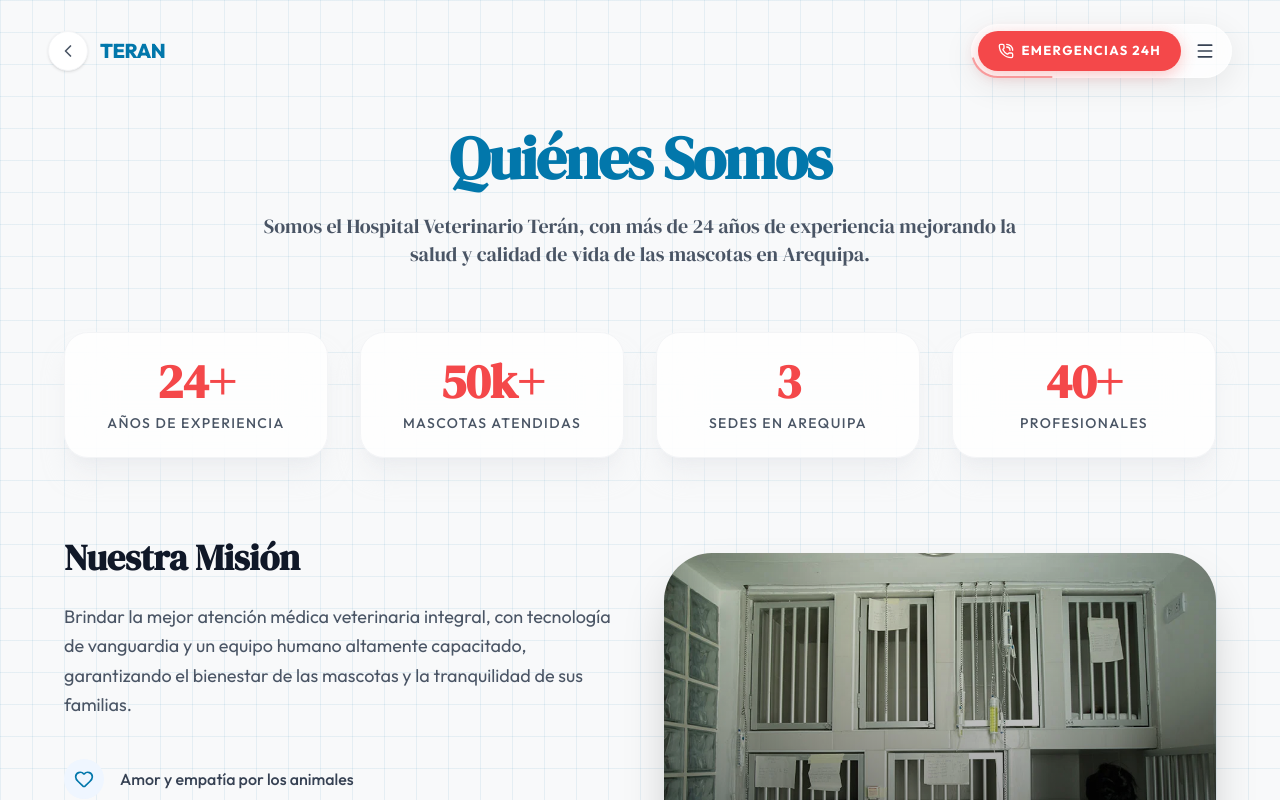
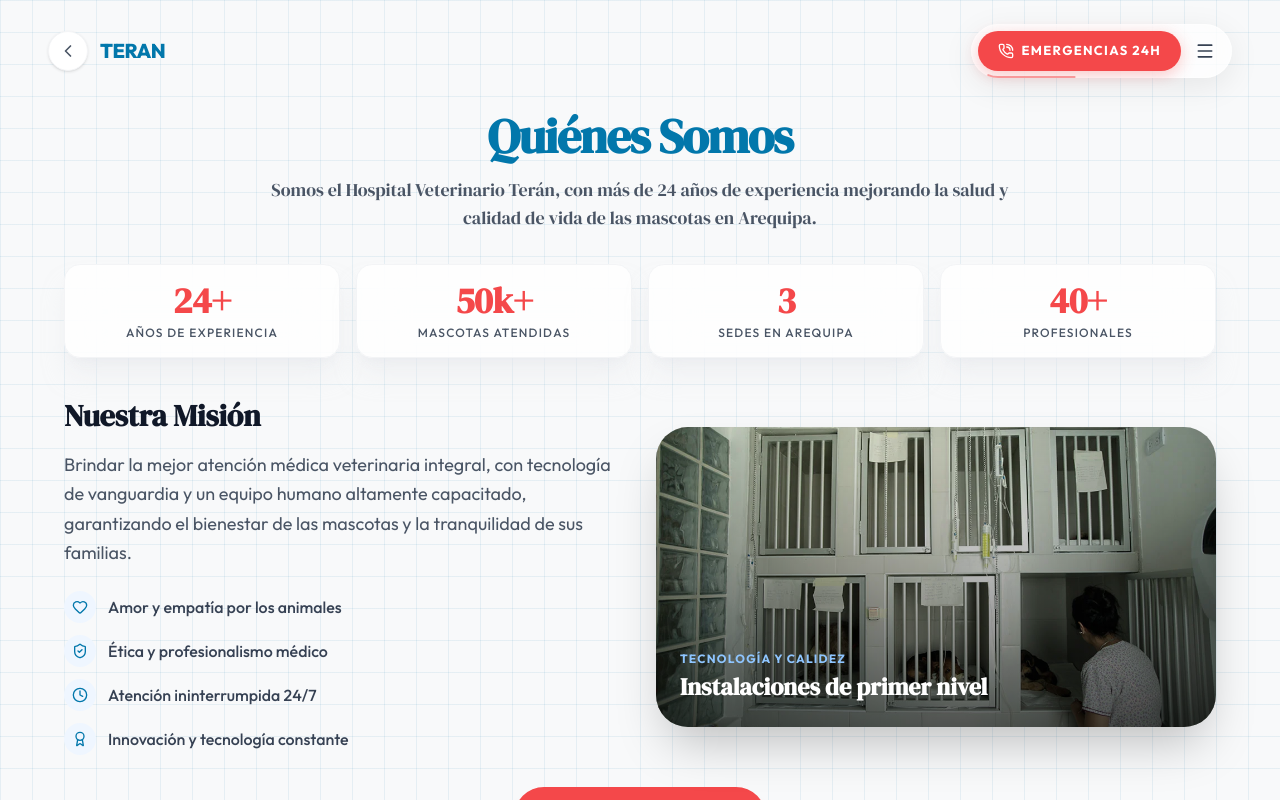
Before and after one commit to pwn27sbx/Teran, a React (Vite) app: page /nosotros in a window 1280 px wide. Shown: the top 800 px of the page. Built offline with nearby package versions, Linux system fonts and the light colour scheme.

Commit message:
style: reduce vertical space in Nosotros page to prevent scrolling

```diff
--- a/src/pages/Nosotros.tsx
+++ b/src/pages/Nosotros.tsx
@@ -26,19 +26,19 @@ export default function Nosotros() {
 
       <Header variant="back" />
 
-      <main className="flex-1 flex flex-col relative z-10 pt-32 pb-20 px-6">
+      <main className="flex-1 flex flex-col relative z-10 pt-28 pb-8 px-6 justify-center">
         <div className="max-w-6xl mx-auto w-full">
 
           <motion.div
             initial={{ opacity: 0, y: 20 }}
             animate={{ opacity: 1, y: 0 }}
             transition={{ duration: 0.6 }}
-            className="text-center mb-16"
+            className="text-center mb-8"
           >
-            <h1 className="text-5xl md:text-6xl font-black text-[#0277ab] mb-6 tracking-tight">
+            <h1 className="text-4xl md:text-5xl font-black text-[#0277ab] mb-4 tracking-tight">
               Quiénes Somos
             </h1>
-            <p className="text-gray-600 dark:text-gray-400 text-lg md:text-xl max-w-3xl mx-auto font-serif">
+            <p className="text-gray-600 dark:text-gray-400 text-base md:text-lg max-w-3xl mx-auto font-serif">
               Somos el Hospital Veterinario Terán, con más de 24 años de experiencia mejorando la salud y calidad de vida de las mascotas en Arequipa.
             </p>
           </motion.div>
@@ -48,38 +48,38 @@ export default function Nosotros() {
             initial={{ opacity: 0, y: 20 }}
             animate={{ opacity: 1, y: 0 }}
             transition={{ duration: 0.6, delay: 0.2 }}
-            className="grid grid-cols-2 md:grid-cols-4 gap-4 md:gap-8 mb-20"
+            className="grid grid-cols-2 md:grid-cols-4 gap-4 mb-10"
           >
             {stats.map((stat, i) => (
-              <div key={i} className="bg-white/80 dark:bg-white/5 backdrop-blur-xl border border-gray-100 dark:border-white/10 rounded-3xl p-6 text-center hover:scale-105 transition-transform duration-300 shadow-xl shadow-gray-200/50 dark:shadow-none">
-                <h3 className="text-4xl md:text-5xl font-black text-[#f4484a] mb-2">{stat.value}</h3>
-                <p className="text-gray-600 dark:text-gray-400 font-medium text-sm uppercase tracking-widest">{stat.label}</p>
+              <div key={i} className="bg-white/80 dark:bg-white/5 backdrop-blur-xl border border-gray-100 dark:border-white/10 rounded-2xl p-4 text-center hover:scale-105 transition-transform duration-300 shadow-xl shadow-gray-200/50 dark:shadow-none">
+                <h3 className="text-3xl md:text-4xl font-black text-[#f4484a] mb-1">{stat.value}</h3>
+                <p className="text-gray-600 dark:text-gray-400 font-medium text-[10px] md:text-xs uppercase tracking-widest">{stat.label}</p>
               </div>
             ))}
           </motion.div>
 
-          <div className="grid md:grid-cols-2 gap-12 items-center mb-20">
+          <div className="grid md:grid-cols-2 gap-8 items-center mb-8">
             <motion.div
               initial={{ opacity: 0, x: -30 }}
               whileInView={{ opacity: 1, x: 0 }}
               viewport={{ once: true }}
               transition={{ duration: 0.6 }}
-              className="space-y-6"
+              className="space-y-4"
             >
-              <h2 className="text-3xl md:text-4xl font-bold text-gray-900 dark:text-white">Nuestra Misión</h2>
-              <p className="text-gray-600 dark:text-gray-400 text-lg leading-relaxed">
+              <h2 className="text-2xl md:text-3xl font-bold text-gray-900 dark:text-white">Nuestra Misión</h2>
+              <p className="text-gray-600 dark:text-gray-400 text-base md:text-lg leading-relaxed">
                 Brindar la mejor atención médica veterinaria integral, con tecnología de vanguardia y un equipo humano altamente capacitado, garantizando el bienestar de las mascotas y la tranquilidad de sus familias.
               </p>
-              <ul className="space-y-4 pt-4">
+              <ul className="space-y-3 pt-2">
                 {[
                   { icon: Heart, text: "Amor y empatía por los animales" },
                   { icon: ShieldCheck, text: "Ética y profesionalismo médico" },
                   { icon: Clock, text: "Atención ininterrumpida 24/7" },
                   { icon: Award, text: "Innovación y tecnología constante" },
                 ].map((item, i) => (
-                  <li key={i} className="flex items-center gap-4 text-gray-700 dark:text-gray-300 font-medium">
-                    <div className="w-10 h-10 rounded-full bg-blue-50 dark:bg-blue-900/30 flex items-center justify-center text-[#0277ab]">
-                      <item.icon className="w-5 h-5" />
+                  <li key={i} className="flex items-center gap-3 text-gray-700 dark:text-gray-300 font-medium text-sm md:text-base">
+                    <div className="w-8 h-8 rounded-full bg-blue-50 dark:bg-blue-900/30 flex items-center justify-center text-[#0277ab]">
+                      <item.icon className="w-4 h-4" />
                     </div>
                     {item.text}
                   </li>
@@ -92,7 +92,7 @@ export default function Nosotros() {
               whileInView={{ opacity: 1, x: 0 }}
               viewport={{ once: true }}
               transition={{ duration: 0.6 }}
-              className="relative h-[400px] rounded-[3rem] overflow-hidden shadow-2xl"
+              className="relative h-[260px] md:h-[300px] rounded-[2rem] overflow-hidden shadow-2xl"
             >
               <img
                 src="/gallery/1.webp"
@@ -100,9 +100,9 @@ export default function Nosotros() {
                 className="absolute inset-0 w-full h-full object-cover"
               />
               <div className="absolute inset-0 bg-gradient-to-t from-black/60 to-transparent" />
-              <div className="absolute bottom-8 left-8 right-8 text-white">
-                <p className="font-['Outfit'] font-bold tracking-widest text-sm mb-2 text-blue-300 uppercase">Tecnología y Calidez</p>
-                <h3 className="text-2xl font-bold">Instalaciones de primer nivel</h3>
+              <div className="absolute bottom-6 left-6 right-6 text-white">
+                <p className="font-['Outfit'] font-bold tracking-widest text-xs mb-1 text-blue-300 uppercase">Tecnología y Calidez</p>
+                <h3 className="text-xl md:text-2xl font-bold">Instalaciones de primer nivel</h3>
               </div>
             </motion.div>
           </div>
@@ -112,7 +112,7 @@ export default function Nosotros() {
             whileInView={{ opacity: 1, y: 0 }}
             viewport={{ once: true }}
             transition={{ duration: 0.6 }}
-            className="text-center"
+            className="text-center mt-auto"
           >
             <Link
               to="/emergencias"
```
